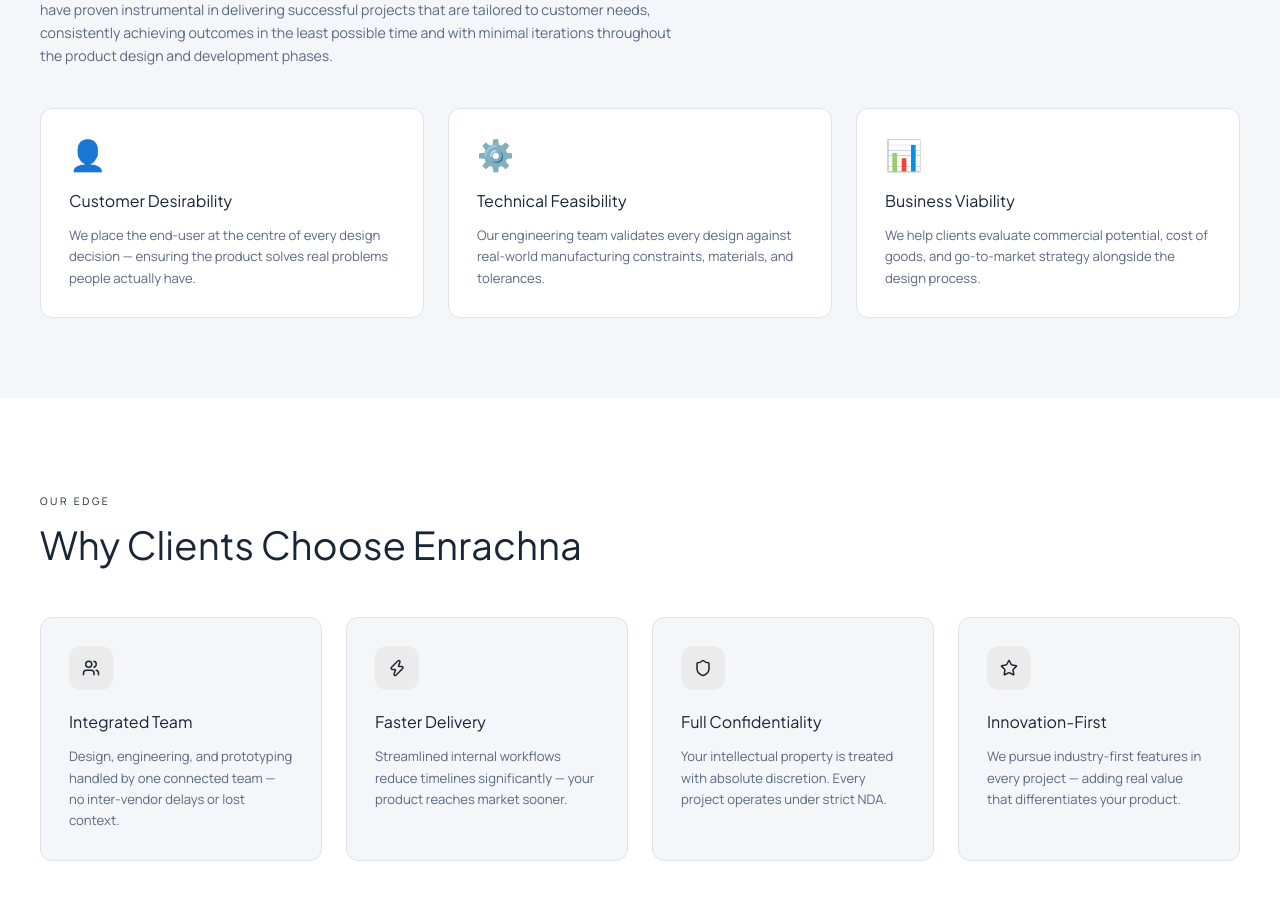
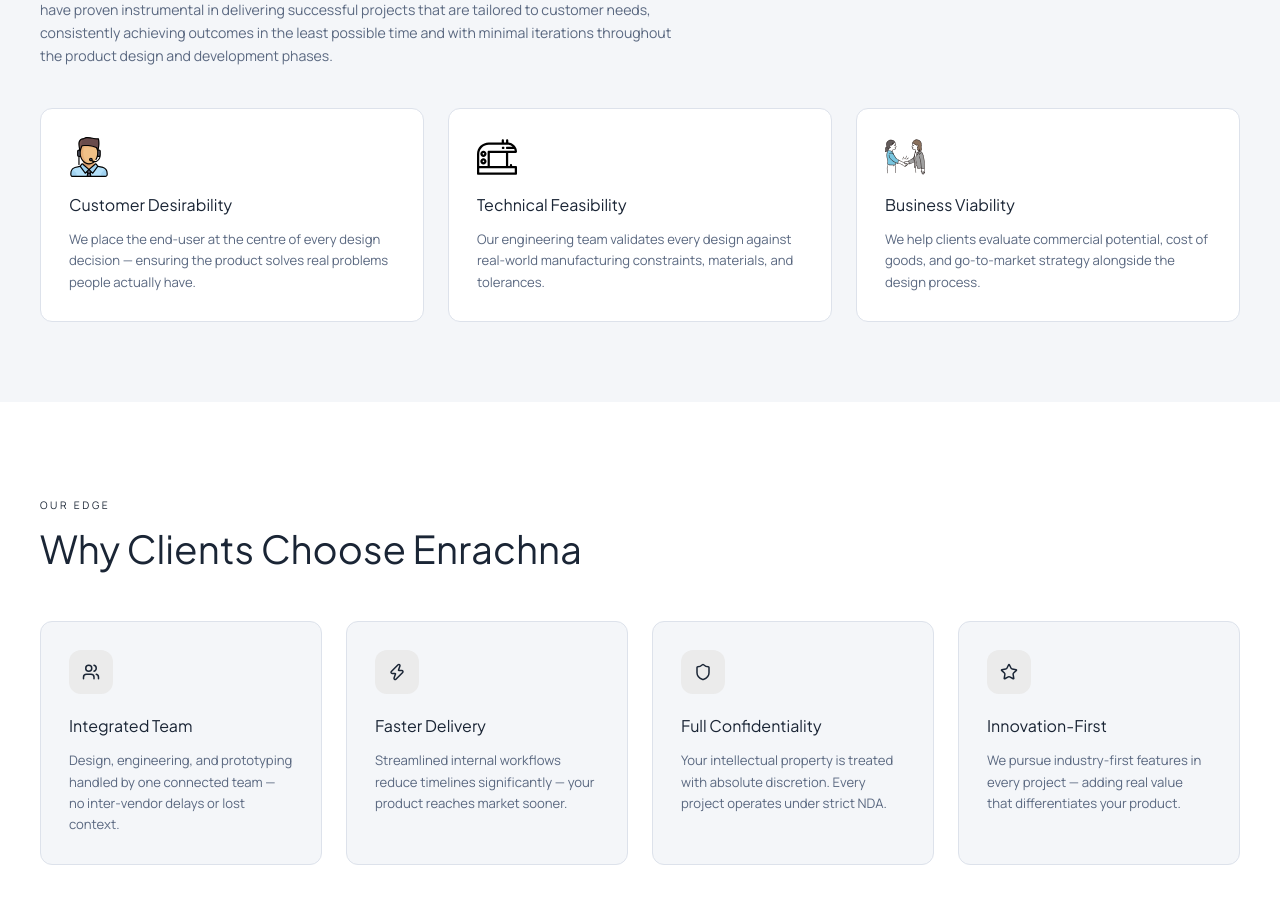
Before and after one commit to mahajan022/enrachna-designlabs, a Next.js app: page /about in a window 1280 px wide. Shown: the part 1300-2203 px from the top of the page. Built offline with nearby package versions, Linux system fonts and the light colour scheme.

Commit message:
bukffreerkl

```diff
--- a/app/about/page.tsx
+++ b/app/about/page.tsx
@@ -59,12 +59,12 @@
           </p>
           <div className="grid sm:grid-cols-3 gap-6">
             {[
-              { title: "Customer Desirability", icon: "👤", desc: "We place the end-user at the centre of every design decision — ensuring the product solves real problems people actually have." },
-              { title: "Technical Feasibility", icon: "⚙️", desc: "Our engineering team validates every design against real-world manufacturing constraints, materials, and tolerances." },
-              { title: "Business Viability", icon: "📊", desc: "We help clients evaluate commercial potential, cost of goods, and go-to-market strategy alongside the design process." },
+              { title: "Customer Desirability", icon: "/icons/customer.svg", desc: "We place the end-user at the centre of every design decision — ensuring the product solves real problems people actually have." },
+              { title: "Technical Feasibility", icon: "/icons/technology.svg", desc: "Our engineering team validates every design against real-world manufacturing constraints, materials, and tolerances." },
+              { title: "Business Viability", icon: "/icons/business.svg", desc: "We help clients evaluate commercial potential, cost of goods, and go-to-market strategy alongside the design process." },
             ].map((f) => (
               <div key={f.title} className="bg-white border border-[#dde2eb] rounded-xl p-7">
-                <div className="text-3xl mb-4">{f.icon}</div>
+                <Image src={f.icon} alt={f.title} width={40} height={40} className="mb-4" />
                 <h3 className="font-display text-[1rem] font-700 text-[#1a2535] mb-3">{f.title}</h3>
                 <p className="text-[#5a6880] text-[0.82rem] leading-relaxed">{f.desc}</p>
               </div>
```
